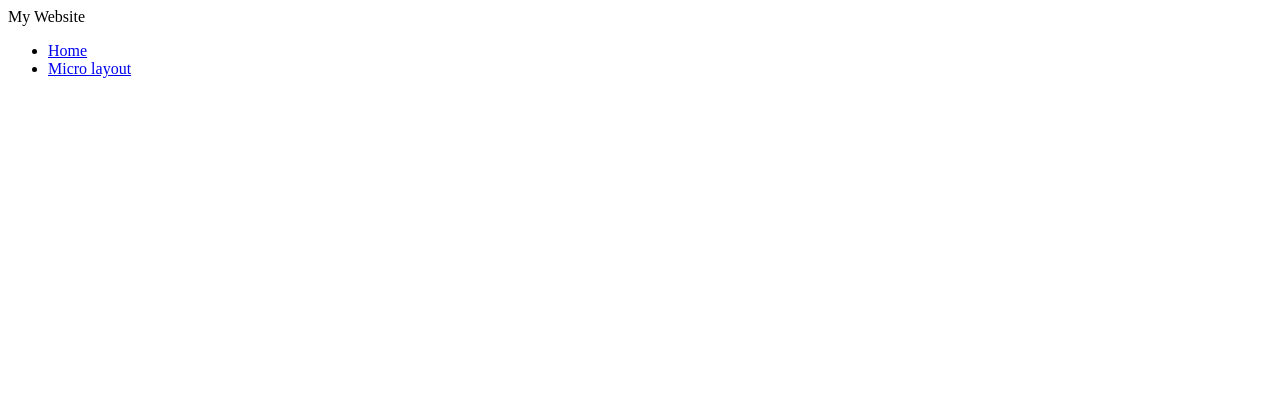
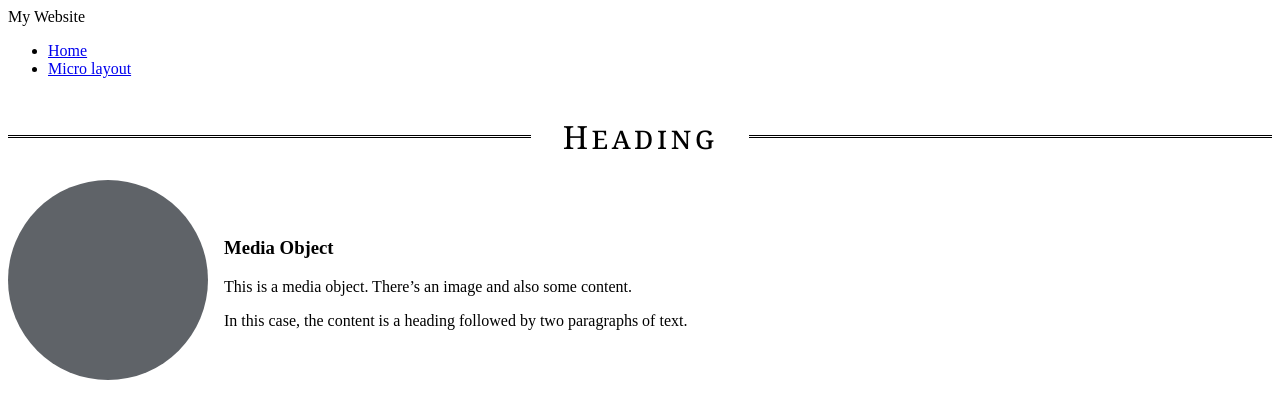
Before and after one commit to charlesfreeborn/learn-responsive-design, a plain HTML site: page microlayout.html in a window 1280 px wide. Drawn offline with Linux system fonts and the light colour scheme.

Commit message:
micro layout section

```diff
--- /dev/null
+++ b/micro.css
@@ -0,0 +1,65 @@
+main {
+    container-type: inline-size;
+}
+
+h1 {
+  font-family: Georgia, "Times New Roman", Times, serif;
+  text-align: center;
+  font-weight: normal;
+  font-variant: small-caps;
+  letter-spacing: 0.1em;
+  display: grid;
+  grid-template-columns: 1fr auto 1fr;
+  gap: 1em;
+}
+
+h1::before,
+h1::after {
+  content: "";
+  border-top: 0.1em double black;
+  align-self: center;
+}
+
+/* Media section */
+
+/*
+.media {
+  width: 80%;
+  background-color: antiquewhite;
+  display: flex;
+  align-items: center;
+  justify-items: center;
+  gap: 1em;
+  margin: auto;
+}
+
+.media-illustration {
+  flex: 1;
+  max-inline-size: 200px;
+}
+
+.media-content {
+  flex: 3;
+} */
+
+
+.media-illustration {
+  max-width: 200px;
+  margin: auto;
+}
+
+@container (min-width: 25em) {
+  .media {
+    display: flex;
+    align-items: center;
+    gap: 1em;
+  }
+
+  .media-illustration {
+    flex: 1;
+  }
+
+  .media-content {
+    flex: 3;
+  }
+}
--- a/microlayout.html
+++ b/microlayout.html
@@ -4,6 +4,7 @@
     <meta charset="UTF-8" />
     <meta http-equiv="X-UA-Compatible" content="IE=edge" />
     <meta name="viewport" content="width=device-width, initial-scale=1.0" />
+    <link rel="stylesheet" href="micro.css" />
     <title>Micro Layout</title>
   </head>
   <body>
@@ -16,7 +17,24 @@
         </ul>
       </nav>
     </header>
-    <main></main>
+    <main>
+      <h1>Heading</h1>
+      <div class="media">
+        <div class="media-illustration">
+          <svg viewbox="0 0 200 200" xmlns="http://www.w3.org/2000/svg">
+            <circle cx="100" cy="100" r="100" fill="#5f6368" />
+          </svg>
+        </div>
+        <div class="media-content">
+          <h3>Media Object</h3>
+          <p>This is a media object. There’s an image and also some content.</p>
+          <p>
+            In this case, the content is a heading followed by two paragraphs of
+            text.
+          </p>
+        </div>
+      </div>
+    </main>
     <footer></footer>
   </body>
 </html>
```
Also changed, not shown: macro.css (line endings or trailing spaces).
